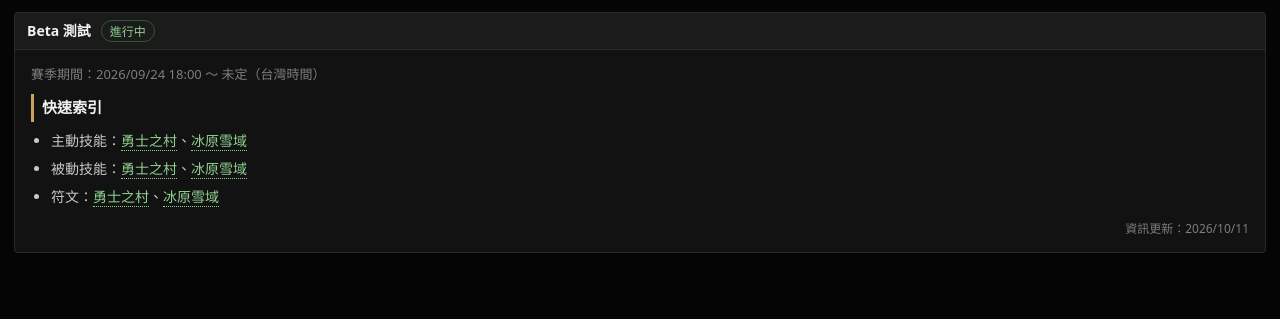
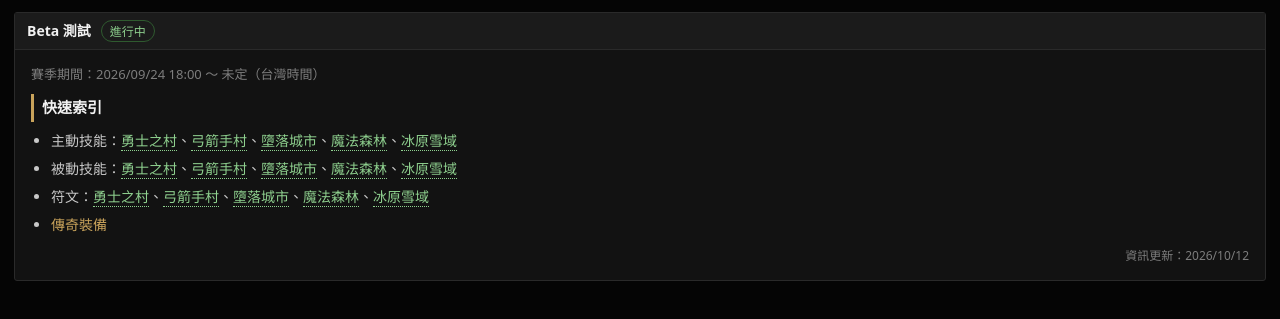
Before and after one commit to Ayakahsikai/lootaniawiki, a plain HTML site: page wiki/index.html in a window 1280 px wide. Shown: the part 49-368 px from the top of the page. Drawn offline with Linux system fonts and the light colour scheme.

Commit message:
更新首頁連結

```diff
--- a/wiki/data/home.js
+++ b/wiki/data/home.js
@@ -3,6 +3,6 @@ window.LOOTANIA_HOME = {
   "season": "Beta 測試",
   "start": "2026-09-24T18:00",
   "end": "",
-  "body": "## 快速索引\n- 主動技能：[[勇士之村]]、[[冰原雪域]]\n- 被動技能：[[勇士之村]]、[[冰原雪域]]\n- 符文：[[勇士之村]]、[[冰原雪域]]",
-  "updatedAt": "2026-10-11"
+  "body": "## 快速索引\n- 主動技能：[[勇士之村]]、[[弓箭手村]]、[[墮落城市]]、[[魔法森林]]、[[冰原雪域]]\n- 被動技能：[[勇士之村]]、[[弓箭手村]]、[[墮落城市]]、[[魔法森林]]、[[冰原雪域]]\n- 符文：[[勇士之村]]、[[弓箭手村]]、[[墮落城市]]、[[魔法森林]]、[[冰原雪域]]\n- [傳奇裝備](https://ayakahsikai.github.io/lootaniawiki/#/legend)",
+  "updatedAt": "2026-10-12"
 };
--- a/wiki/index.html
+++ b/wiki/index.html
@@ -803,7 +803,7 @@ function parseQuery(raw) {
     const w = $('weapon').value, ws = [...$('weapon').options].map(o => o.value).filter(Boolean), all = page.items.filter(x => x.slot === '武器');
     sub.innerHTML = [['', '全部武器', all.length], ...ws.map(v => [v, v, all.filter(x => x.weaponType === v).length])]
       .map(([v, l, n]) => `<a href="#" data-w="${esc(v)}" class="${w === v ? 'on' : ''}">${esc(l)}<span class="n">/${n}</span></a>`).join(''); }
-  const searchText = s => src && src.card ? src.card.searchText(s) : [s.name, s.id, s.group, s.desc, s.source, s.effect && SC.levelsOf(s).map(r => SC.effectAt(s, r)).join(' '), SC.runeEffect(s), ...(s.tags || []), ...(s.compatTags || []), ...(s.weapons || []), s.note].join(' ');
+  const searchText = s => s.slot !== undefined && !s.levels ? EQ.searchText(s) : [s.name, s.id, s.group, s.desc, s.source, s.effect && SC.levelsOf(s).map(r => SC.effectAt(s, r)).join(' '), SC.runeEffect(s), ...(s.tags || []), ...(s.compatTags || []), ...(s.weapons || []), s.note].join(' ');
   const firstLv = s => { if (s.req && !s.levels) return s.req.level || 0; const r = SC.levelsOf(s)[0]; return r && r.req && r.req.level != null ? r.req.level : 9999; };
   const okWeapon = (s, w) => !w || (src && src.card ? s.weaponType === w : !(s.weapons || []).length || s.weapons.some(x => x === w || ((meta.weaponGroups || {})[x] || []).includes(w)));
 
```
